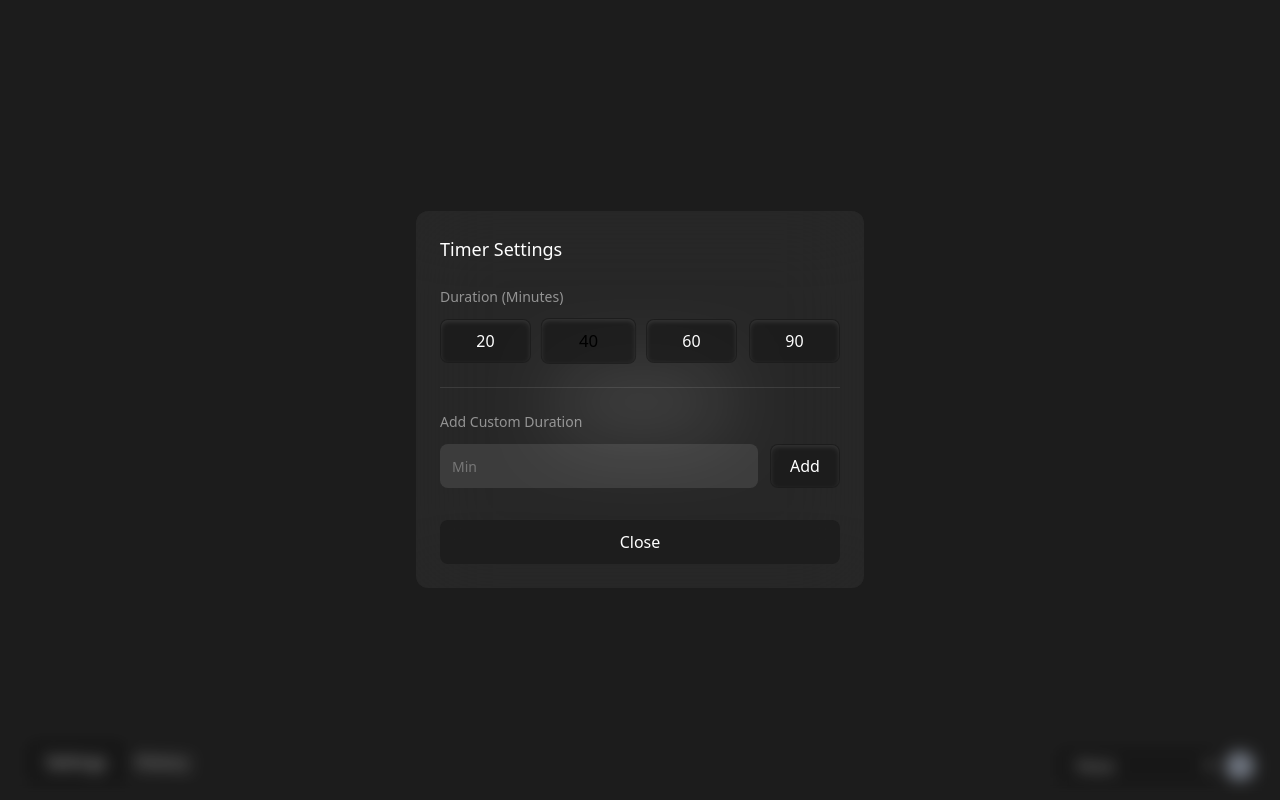
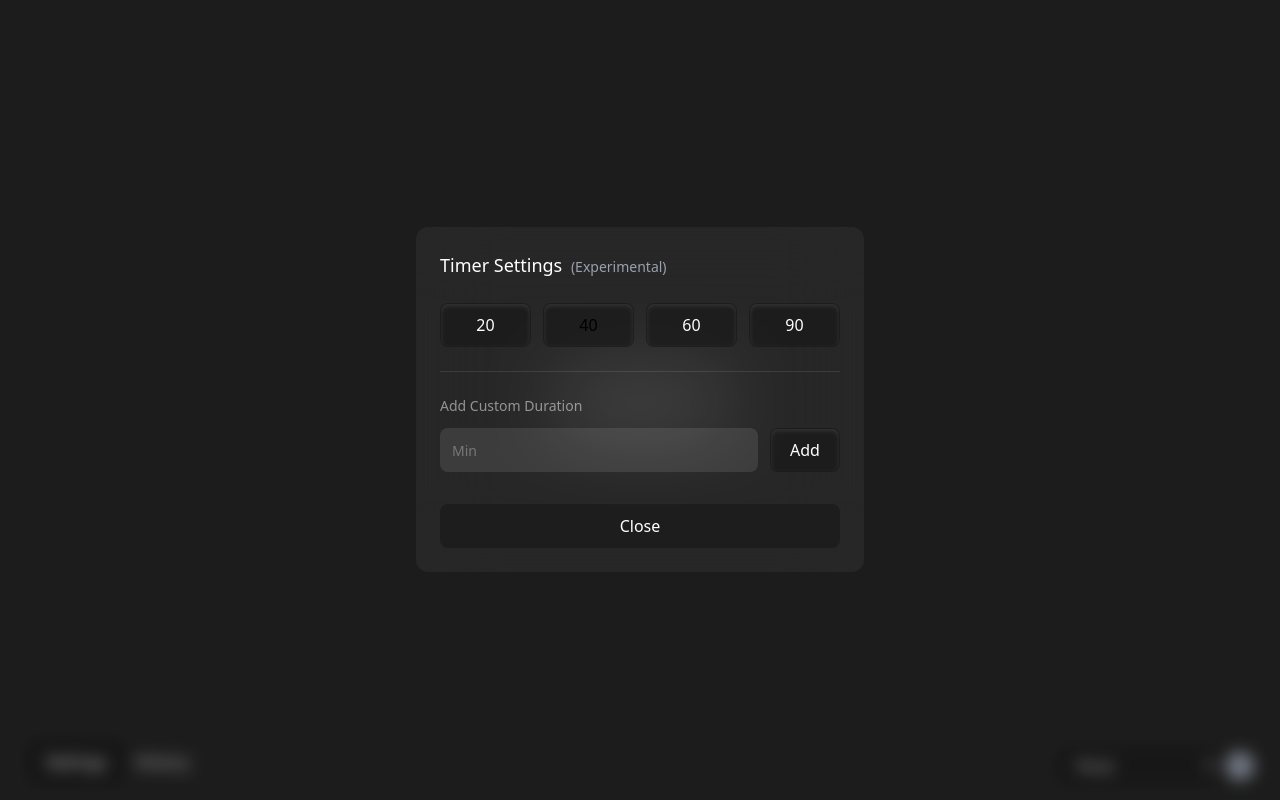
Before and after one commit to literandltx/timer-frontend-react, a React (Vite) app: page / in a window 1280 px wide. Both pictures are taken after a click on the button "Settings". Built offline with nearby package versions, Linux system fonts and the light colour scheme.

Commit message:
chore: add ability to delete custom settings

```diff
--- a/src/components/home/SettingModal.tsx
+++ b/src/components/home/SettingModal.tsx
@@ -10,7 +10,14 @@ interface SettingModalProps {
 function SettingModal({onTimeChange}: SettingModalProps) {
     const [isOpen, setIsOpen] = useState(false);
     const [customValue, setCustomValue] = useState('');
-    const {selectedOption, availableOptions, savePreference, addCustomOption} = useTimerSettings();
+
+    const {
+        selectedOption,
+        availableOptions,
+        savePreference,
+        addCustomOption,
+        removeOption
+    } = useTimerSettings();
 
     function handleSelect(option: TimerOption) {
         savePreference(option);
@@ -23,6 +30,11 @@ function SettingModal({onTimeChange}: SettingModalProps) {
             addCustomOption(minutes);
             setCustomValue('');
         }
+    }
+
+    function handleRemove(e: React.MouseEvent, id: number) {
+        e.stopPropagation();
+        removeOption(id);
     }
 
     return (
@@ -48,26 +60,38 @@ function SettingModal({onTimeChange}: SettingModalProps) {
                             className="w-full max-w-md rounded-xl bg-white/5 p-6 backdrop-blur-2xl duration-300 ease-out data-[closed]:scale-95 data-[closed]:opacity-0"
                         >
                             <DialogTitle as="div" className="flex justify-between items-center mb-6">
-                                <h3 className="text-lg font-medium text-white">Timer Settings</h3>
+                                <h3 className="text-lg font-medium text-white">
+                                    Timer Settings <span className="text-sm text-gray-400 ml-1">(Experimental)</span>
+                                </h3>
                             </DialogTitle>
 
                             <div>
-                                <p className="text-sm text-white/50 mb-3">Duration (Minutes)</p>
                                 <div className="grid grid-cols-4 gap-3">
                                     {availableOptions.map((option) => (
+                                        <div key={option.id} className="relative group">
                                             <Button
-                                            key={option.id}
                                                 onClick={() => handleSelect(option)}
                                                 className={`
-                                                rounded-lg px-2 py-2 text-sm font-semibold shadow-inner shadow-white/10 focus:outline-none transition-all
+                                                    w-full rounded-lg px-2 py-2 text-sm font-semibold shadow-inner shadow-white/10 focus:outline-none transition-all
                                                     ${selectedOption.id === option.id
-                                                ? 'bg-white text-black scale-105'
+                                                    ? 'bg-white text-black'
                                                     : 'bg-white/10 text-white hover:bg-white/20'
                                                 }
                                                 `}
                                             >
                                                 {option.value}
                                             </Button>
+
+                                            {availableOptions.length > 1 && (
+                                                <button
+                                                    onClick={(e) => handleRemove(e, option.id)}
+                                                    className="absolute -top-1 -right-1 flex h-4 w-2 items-center justify-center rounded-full text-white opacity-0 shadow-sm transition-opacity group-hover:opacity-100 focus:opacity-100"
+                                                    title="Remove option"
+                                                >
+                                                    x
+                                                </button>
+                                            )}
+                                        </div>
                                     ))}
                                 </div>
                             </div>
--- a/src/hooks/useTimerSettings.ts
+++ b/src/hooks/useTimerSettings.ts
@@ -1,11 +1,11 @@
 import {useState} from 'react';
 import {type TimerOption, type UserSettings, DEFAULT_OPTIONS} from '../types/settings';
 
-const STORAGE_KEY = 'user_timer_pref_v4'; // Bump version for safety
+const STORAGE_KEY = 'user_timer_pref_v4';
 
 function createDefaultSettings(): UserSettings {
     return {
-        id: crypto.randomUUID(), // temp_id
+        id: crypto.randomUUID(),
         lastUpdated: Date.now(),
         preference: DEFAULT_OPTIONS[1],
         options: DEFAULT_OPTIONS
@@ -17,12 +17,10 @@ export function useTimerSettings() {
         if (typeof window === 'undefined') {
             return createDefaultSettings();
         }
-
         try {
             const saved = localStorage.getItem(STORAGE_KEY);
             if (saved) {
                 const parsed = JSON.parse(saved);
-
                 return {
                     ...parsed,
                     id: parsed.id || crypto.randomUUID(),
@@ -32,15 +30,12 @@ export function useTimerSettings() {
         } catch (e) {
             console.warn('Error parsing settings', e);
         }
-
         return createDefaultSettings();
     });
 
     const persist = (newSettings: UserSettings) => {
         setActiveSettings(newSettings);
         localStorage.setItem(STORAGE_KEY, JSON.stringify(newSettings));
-
-        // TODO: Sync with backend
     };
 
     const savePreference = (option: TimerOption) => {
@@ -66,11 +61,33 @@ export function useTimerSettings() {
         });
     };
 
+    // --- NEW FUNCTION ---
+    const removeOption = (id: number) => {
+        // Prevent deleting the last remaining option
+        if (activeSettings.options.length <= 1) return;
+
+        const newOptions = activeSettings.options.filter(o => o.id !== id);
+
+        // If we deleted the currently selected option, select the first available one
+        let newPreference = activeSettings.preference;
+        if (activeSettings.preference.id === id) {
+            newPreference = newOptions[0];
+        }
+
+        persist({
+            ...activeSettings,
+            preference: newPreference,
+            options: newOptions,
+            lastUpdated: Date.now()
+        });
+    };
+
     return {
         settingsId: activeSettings.id,
         selectedOption: activeSettings.preference,
         availableOptions: activeSettings.options,
         savePreference,
-        addCustomOption
+        addCustomOption,
+        removeOption
     };
 }
```
Lines whose indentation alone changed are shown as unchanged.
